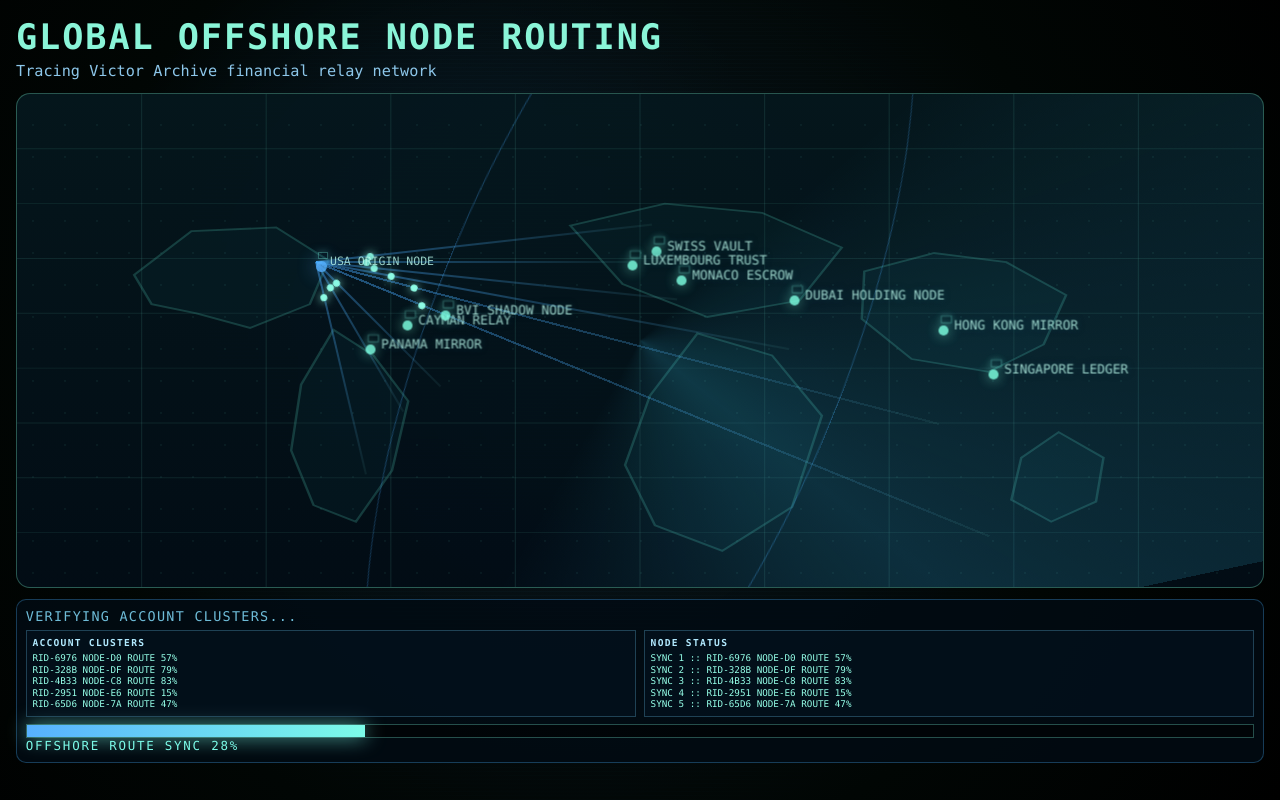
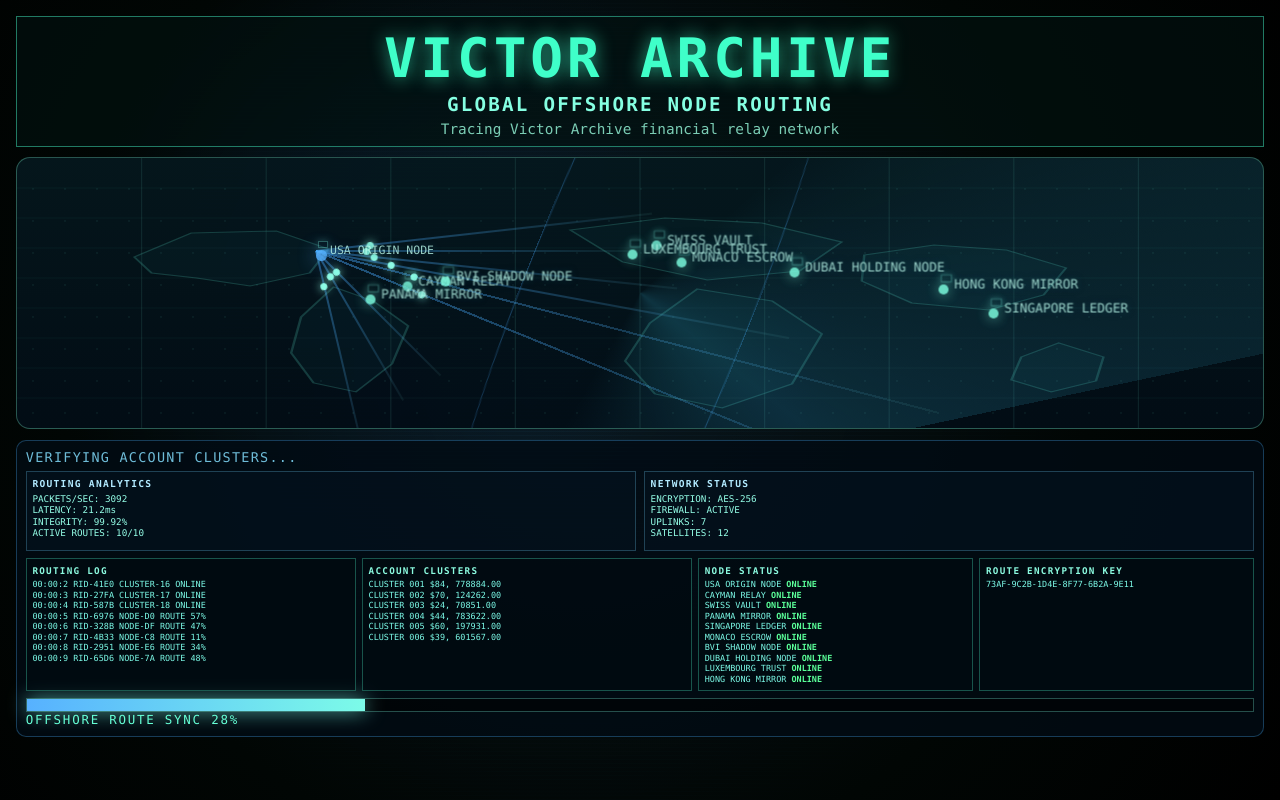
Before and after one commit to huegpx2008/victor-vault, a Next.js app: page / in a window 1280 px wide. Both pictures are taken after a click on the button "SKIP BOOT". Built offline with nearby package versions, Linux system fonts and the light colour scheme.

Commit message:
Style global routing as dense cyberpunk dashboard

```diff
--- a/app/globals.css
+++ b/app/globals.css
@@ -377,10 +377,13 @@ button:hover { filter: brightness(1.15); }
   z-index: 72;
   background: radial-gradient(circle at 45% 45%, rgba(30, 70, 90, 0.28), #010604 62%, #000 100%);
   padding: 1rem;
+  color: #66ffd6;
 }
-.map-overlay h1 { margin: 0; font-size: clamp(1.05rem, 4.6vw, 2.2rem); letter-spacing: 0.12rem; color: #8af5d8; }
-.map-overlay > p { margin: 0.3rem 0 0.8rem; color: #8dc7ea; font-size: clamp(0.7rem, 2.8vw, 0.95rem); }
-.map-grid { height: calc(100vh - 130px); display: grid; grid-template-rows: 1fr auto; gap: 0.7rem; }
+.map-hero { border: 1px solid rgba(72, 255, 207, 0.45); padding: 0.6rem; margin-bottom: 0.6rem; background: rgba(2, 17, 16, 0.65); }
+.map-hero h1 { margin: 0; text-align: center; font-size: clamp(1.4rem, 6vw, 3.4rem); letter-spacing: 0.24rem; color: #3fffc9; text-shadow: 0 0 18px rgba(63,255,201,0.65); }
+.map-hero h2 { margin: 0.2rem 0 0; text-align: center; font-size: clamp(0.8rem, 2.8vw, 1.2rem); letter-spacing: 0.14rem; color: #85ffe2; }
+.map-hero p { margin: 0.3rem 0 0; text-align: center; color: #7bcdb5; font-size: clamp(0.66rem, 2.2vw, 0.9rem); }
+.map-grid { height: calc(100vh - 220px); display: grid; grid-template-rows: 1fr auto; gap: 0.7rem; }
 .map-globe { position: relative; border: 1px solid rgba(128, 255, 212, 0.3); border-radius: 14px; background: linear-gradient(180deg, rgba(5, 24, 30, 0.92), rgba(2, 13, 22, 0.94)); overflow: hidden; }
 .world-svg { position: absolute; inset: 0; width: 100%; height: 100%; opacity: 0.55; }
 .lat-lines line { stroke: rgba(112, 218, 199, 0.2); stroke-width: 1; }
@@ -402,6 +405,12 @@ button:hover { filter: brightness(1.15); }
 .map-side-panels h3 { margin: 0 0 0.25rem; font-size: 0.6rem; color: #b2eaff; letter-spacing: 0.08rem; }
 .map-side-panels p { margin: 0; font-size: 0.58rem; line-height: 1.25; color: #95ffe8; }
 .map-progress { background: linear-gradient(90deg, #57b1ff, #7cfbe8); box-shadow: 0 0 20px rgba(124, 251, 232, 0.7); }
+.map-lower-panels { margin: 0.45rem 0; display: grid; grid-template-columns: 1.2fr 1.2fr 1fr 1fr; gap: 0.4rem; }
+.map-lower-panels > div { border: 1px solid rgba(75, 238, 198, 0.32); padding: 0.35rem; background: rgba(1, 11, 16, 0.7); min-height: 88px; }
+.map-lower-panels h3 { margin: 0 0 0.2rem; font-size: 0.58rem; color: #8bfbe0; letter-spacing: 0.08rem; }
+.map-lower-panels p { margin: 0; font-size: 0.53rem; line-height: 1.24; color: #7cfbe8; }
+.map-lower-panels strong { color: #5aff99; }
+.map-complete { margin: 0.35rem 0 0; color: #81ffd9; font-size: 0.72rem; letter-spacing: 0.07rem; text-shadow: 0 0 10px rgba(93,255,205,0.5); }
 
 @keyframes redPulse { 0%,100% { box-shadow: inset 0 0 120px rgba(255, 30, 50, 0.2); } 50% { box-shadow: inset 0 0 220px rgba(255, 30, 50, 0.45); } }
 @keyframes jitter { 0%{transform:translate(0)} 50%{transform:translate(1px,-1px)} 100%{transform:translate(-1px,1px)} }
@@ -419,5 +428,6 @@ button:hover { filter: brightness(1.15); }
 @media (max-width: 820px) {
   .map-grid { height: calc(100vh - 120px); grid-template-rows: 1fr auto; }
   .map-side-panels { grid-template-columns: 1fr; }
+  .map-lower-panels { grid-template-columns: 1fr; }
   .map-node em { max-width: 110px; overflow: hidden; text-overflow: ellipsis; }
 }
--- a/app/page.js
+++ b/app/page.js
@@ -25,6 +25,12 @@ const mapStatuses = [
   'TRACE MASK ENABLED...',
   'LEDGER HASH CONFIRMED...',
   'NODE CHAIN SYNCHRONIZED...'
+];
+const networkStats = [
+  ['ENCRYPTION', 'AES-256'],
+  ['FIREWALL', 'ACTIVE'],
+  ['UPLINKS', '7'],
+  ['SATELLITES', '12']
 ];
 const mapNodes = [
   { label: 'USA ORIGIN NODE', left: 24, top: 34, origin: true },
@@ -55,6 +61,7 @@ export default function Home() {
   const [warningLine, setWarningLine] = useState(introWarnings[0]);
   const [mapStatus, setMapStatus] = useState(mapStatuses[0]);
   const [mapPanelLogs, setMapPanelLogs] = useState(() => Array.from({ length: 8 }, (_, i) => `RID-${hexChunk(4)} CLUSTER-${i + 11} ONLINE`));
+  const [mapAnalytics, setMapAnalytics] = useState({ pps: 2851, latency: 23.7, integrity: 99.97, active: 10 });
   const [bootIndex, setBootIndex] = useState(0);
   const [handshake, setHandshake] = useState(0);
   const [bootComplete, setBootComplete] = useState(false);
@@ -147,6 +154,7 @@ export default function Home() {
     const statusTimer = setInterval(() => {
       setMapStatus(mapStatuses[Math.floor(Math.random() * mapStatuses.length)]);
       setMapPanelLogs((prev) => [...prev.slice(-10), `RID-${hexChunk(4)} NODE-${hexChunk(2)} ROUTE ${Math.floor(Math.random() * 100)}%`]);
+      setMapAnalytics((prev) => ({ pps: 2500 + Math.floor(Math.random() * 900), latency: Number((20 + Math.random() * 8).toFixed(1)), integrity: Number((99.9 + Math.random() * 0.09).toFixed(2)), active: 10 }));
       playTone(880 + Math.random() * 180, 0.05, 0.01, 'triangle');
     }, 550);
     return () => { clearInterval(progressTimer); clearInterval(statusTimer); };
@@ -297,8 +305,11 @@ export default function Home() {
 
       {showGlobalMap && (
         <section className="map-overlay" aria-live="polite">
-          <h1>GLOBAL OFFSHORE NODE ROUTING</h1>
-          <p>Tracing Victor Archive financial relay network</p>
+          <header className="map-hero">
+            <h1>VICTOR ARCHIVE</h1>
+            <h2>GLOBAL OFFSHORE NODE ROUTING</h2>
+            <p>Tracing Victor Archive financial relay network</p>
+          </header>
           <div className="map-grid">
             <div className="map-globe">
               <svg className="world-svg" viewBox="0 0 1000 540" preserveAspectRatio="none" aria-hidden="true">
@@ -335,11 +346,18 @@ export default function Home() {
             <div className="map-terminal">
               <p className="map-status">{mapStatus}</p>
               <div className="map-side-panels">
-                <div><h3>ACCOUNT CLUSTERS</h3>{mapPanelLogs.slice(-5).map((line, idx) => <p key={`a-${idx}`}>{line}</p>)}</div>
-                <div><h3>NODE STATUS</h3>{mapPanelLogs.slice(-5).map((line, idx) => <p key={`b-${idx}`}>SYNC {idx + 1} :: {line}</p>)}</div>
+                <div><h3>ROUTING ANALYTICS</h3><p>PACKETS/SEC: {mapAnalytics.pps}</p><p>LATENCY: {mapAnalytics.latency}ms</p><p>INTEGRITY: {mapAnalytics.integrity}%</p><p>ACTIVE ROUTES: {mapAnalytics.active}/10</p></div>
+                <div><h3>NETWORK STATUS</h3>{networkStats.map(([k, v]) => <p key={k}>{k}: {v}</p>)}</div>
+              </div>
+              <div className="map-lower-panels">
+                <div><h3>ROUTING LOG</h3>{mapPanelLogs.slice(-8).map((line, idx) => <p key={`r-${idx}`}>00:00:{idx + 2} {line}</p>)}</div>
+                <div><h3>ACCOUNT CLUSTERS</h3>{[1,2,3,4,5,6].map((n) => <p key={n}>CLUSTER {String(n).padStart(3, '0')} ${Math.floor(10 + Math.random() * 90).toLocaleString()}, {Math.floor(Math.random()*900000)}.00</p>)}</div>
+                <div><h3>NODE STATUS</h3>{mapNodes.map((n) => <p key={n.label}>{n.label} <strong>ONLINE</strong></p>)}</div>
+                <div><h3>ROUTE ENCRYPTION KEY</h3><p>73AF-9C2B-1D4E-8F77-6B2A-9E11</p></div>
               </div>
               <div className="intro-progress-wrap"><div className="intro-progress-bar map-progress" style={{ width: `${mapProgress}%` }} /></div>
               <p className="intro-progress-label">OFFSHORE ROUTE SYNC {mapProgress}%</p>
+              {mapProgress >= 100 && <p className="map-complete">ROUTE SYNCHRONIZATION COMPLETE<br />REDIRECTING TO VICTOR ARCHIVE SECURE INTERFACE...</p>}
             </div>
           </div>
         </section>
```
